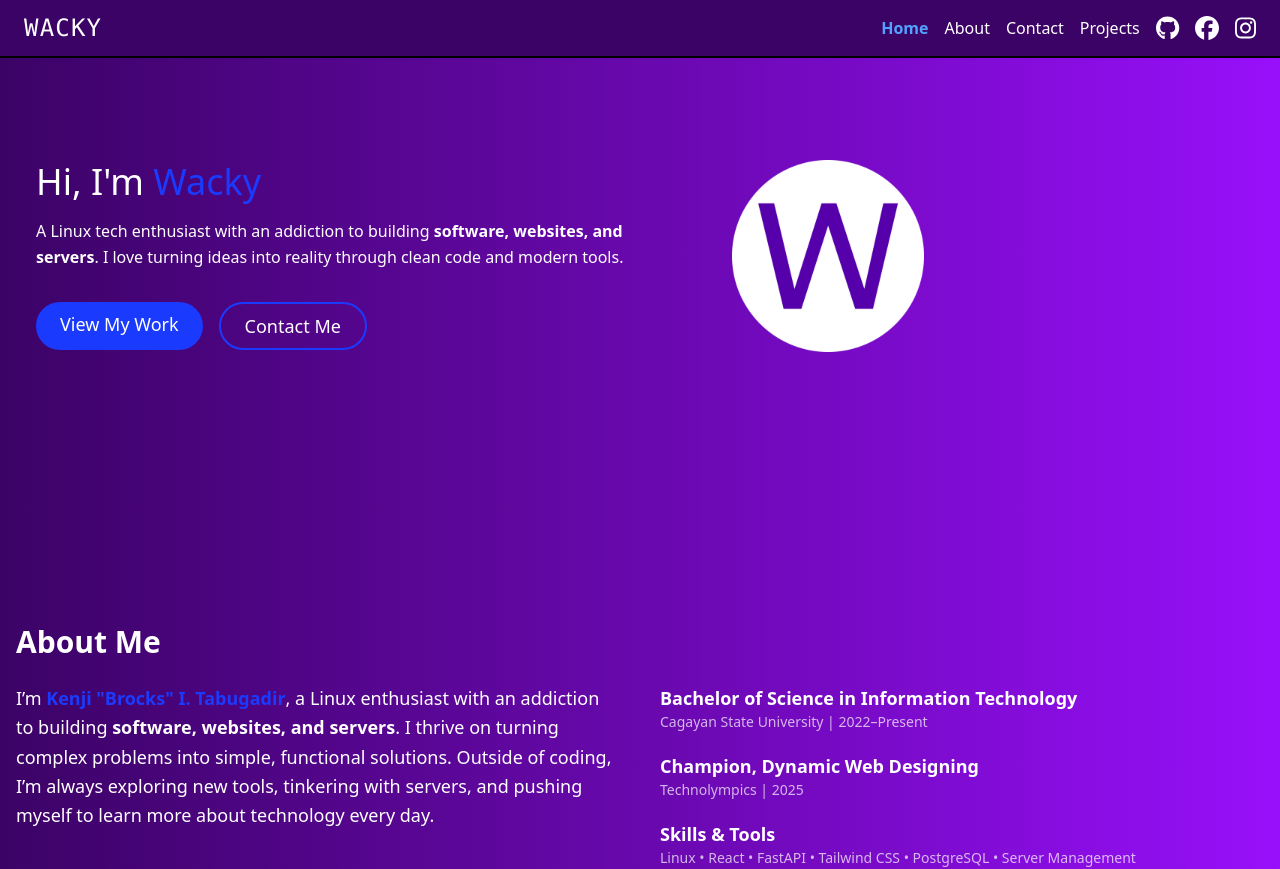
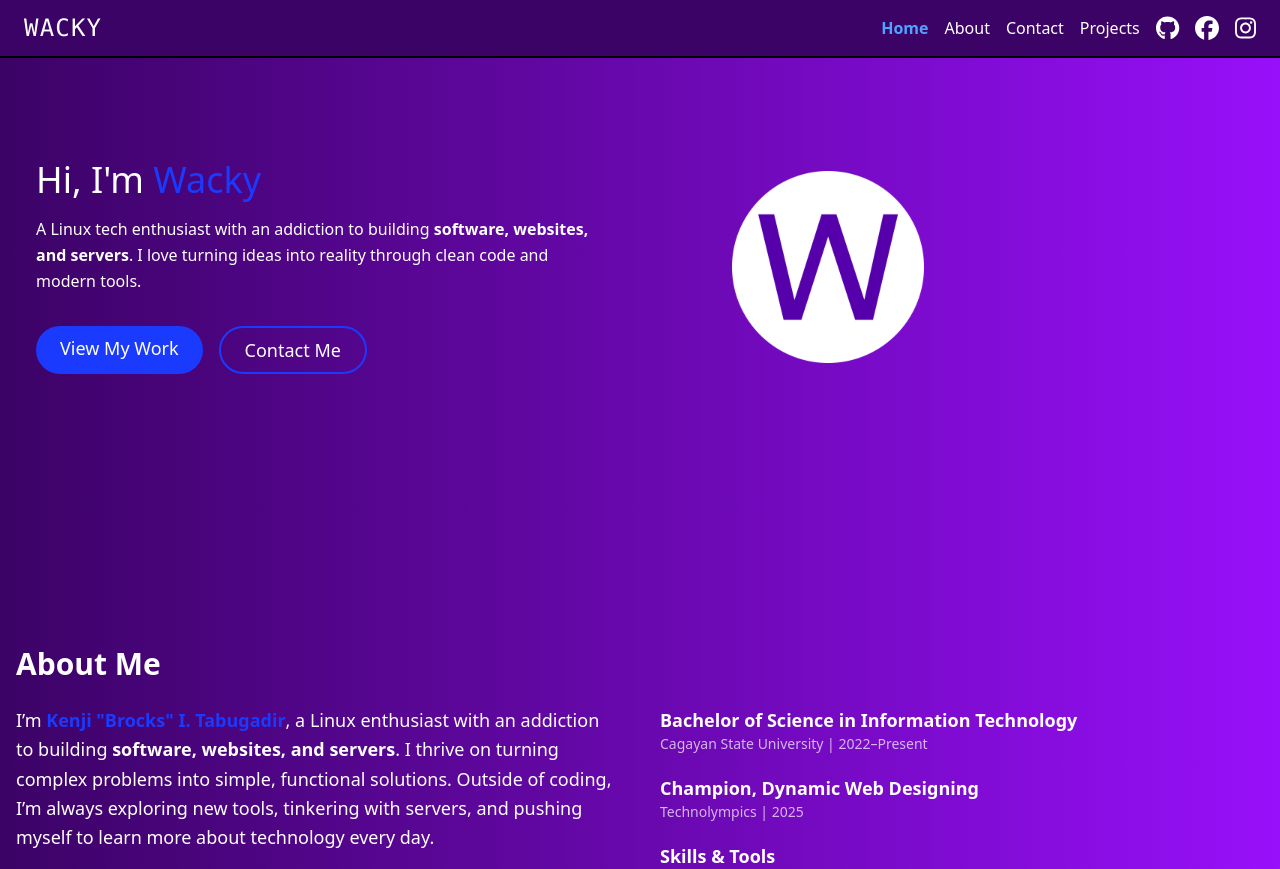
Before and after one commit to Wacky-sama/Portfolio, a React (Vite) app: page / in a window 1280 px wide. Shown: the top 869 px of the page. Built offline with nearby package versions, Linux system fonts and the light colour scheme.

Commit message:
adjust the image

```diff
--- a/src/components/HeroSection.jsx
+++ b/src/components/HeroSection.jsx
@@ -34,7 +34,7 @@ const HeroSection = () => {
             </a>
           </div>
         </div>
-        <div className="lg:max-w-lg lg:w-full md:w-1/2 w-5/6">
+        <div className="lg:max-w-lg lg:w-full md:w-1/2 w-5/6 mx-auto md:mx-0 md:ml-8 flex justify-center md:justify-start">
           <img
             className="object-cover object-center rounded"
             alt="Profile Picture"
```
